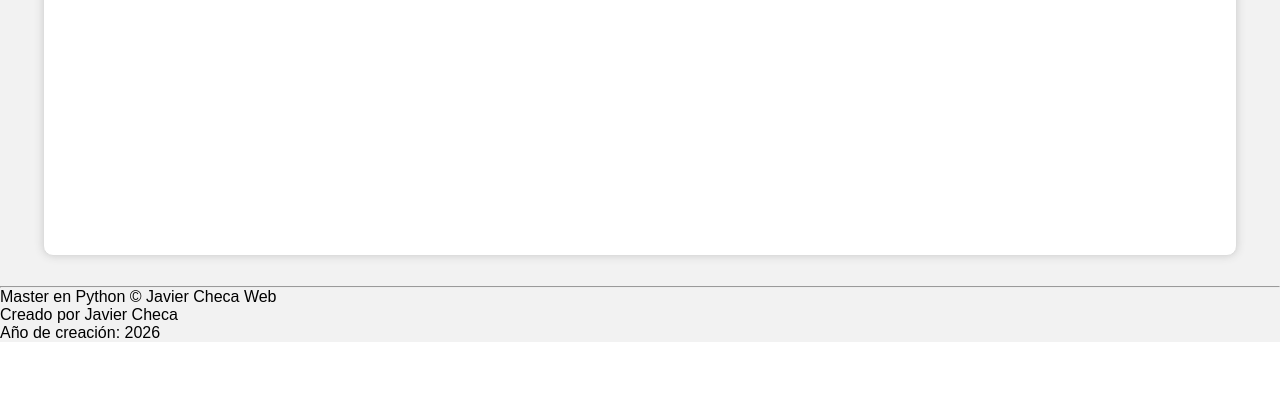
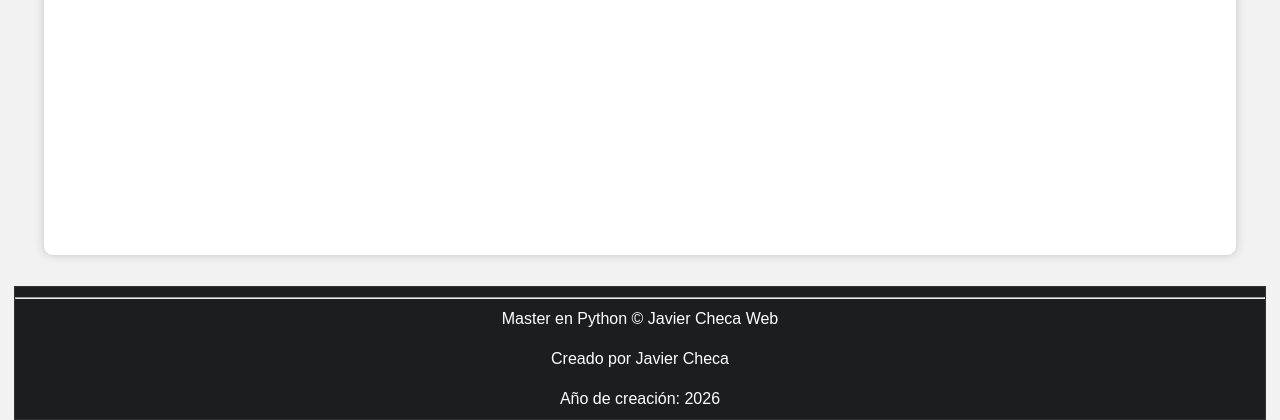
Before and after one commit to Javier-Checa/MASTER-PYTHON, a Django app: page / in a window 1280 px wide. Shown: the part 938-1358 px from the top of the page. Before the commit the page ends 1280 px from the top, so only its background shows below. Run offline with Django 3.2, Linux system fonts and the light colour scheme.

Commit message:
Aprendiendo Django cont129

```diff
--- a/22-django/AprendiendoDjango/miapp/static/css/styles.css
+++ b/22-django/AprendiendoDjango/miapp/static/css/styles.css
@@ -138,3 +138,14 @@ nav ul li a:hover{
     margin-bottom: 10px;
     margin-top: 5px;
 }
+
+footer{
+    width: 1250px;
+    background-color: #1B1E1F;
+    border: 1px solid #333333;
+    color: #fff;
+    margin: 0px auto;
+    text-align: center;
+    line-height: 40px;
+    padding-top: 10px;
+}
```
